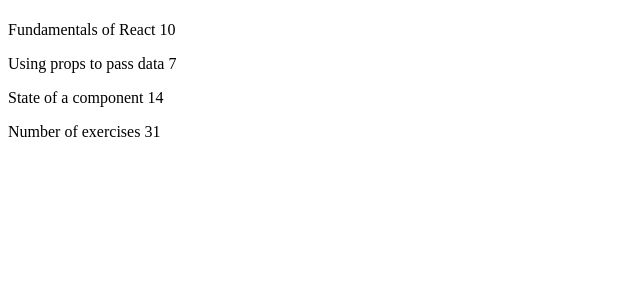
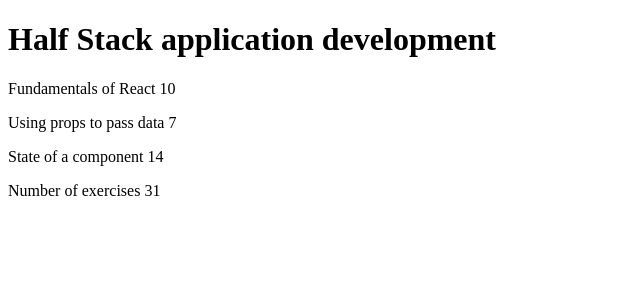
Before and after one commit to leomfn/course_fullstackopen_submissions, a React (Create React App) app in the folder part2/courseinfo/: page / in a window 1280 px wide. Shown: the top 300 px of the page, without its empty margins (0-640 px from the left). Built offline with nearby package versions, Linux system fonts and the light colour scheme.

Commit message:
update solution part1b

```diff
--- a/part2/courseinfo/src/App.js
+++ b/part2/courseinfo/src/App.js
@@ -1,7 +1,7 @@
 const Header = (props) => {
   return (
     <h1>
-      {props.title}
+      {props.course}
     </h1>
   )
 }
```
